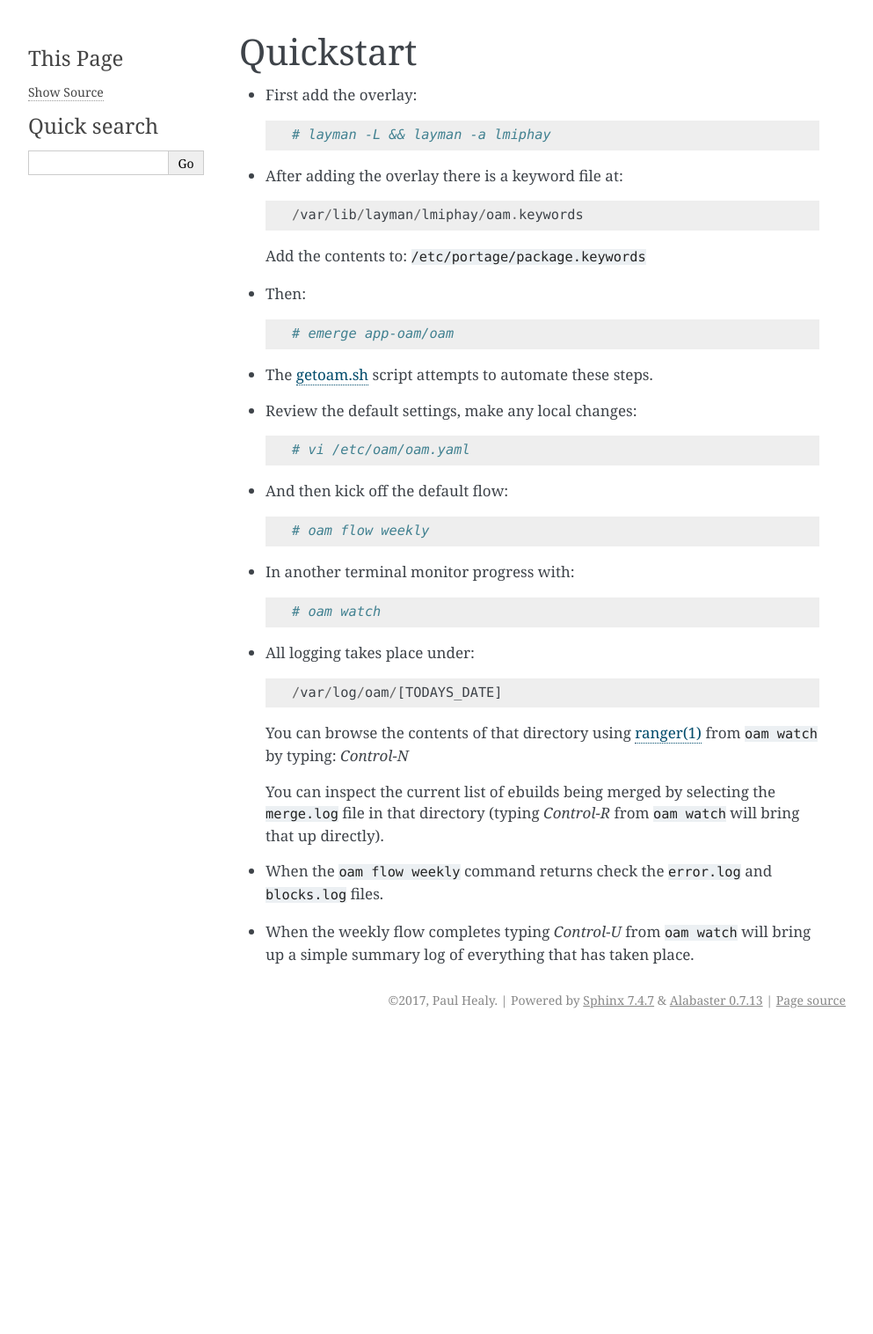
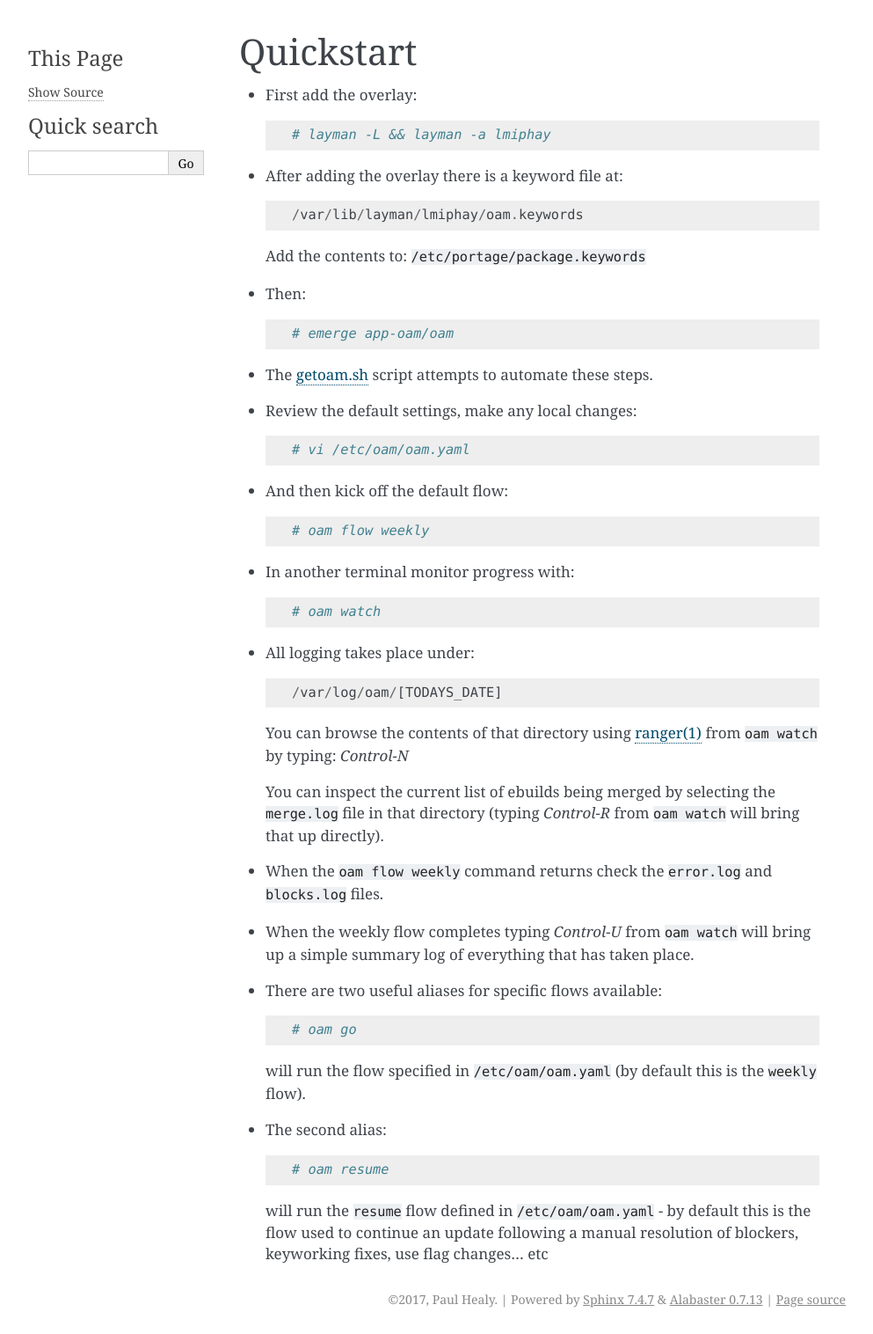
Before and after one commit to lmiphay/oam, a Sphinx documentation site: the page built from docs/source/quickstart.rst, in a window 1280 px wide. Shown: the whole page at 88% size, without its empty margins (148-1141 px from the left). Built offline with Sphinx 7.4.7, drawn with Linux system fonts in a browser that asks for light colours; before the commit the page ends 1176 px from its top, so only the background shows below that.

Commit message:
add a resume flow to finish off an update following manual fixes

```diff
--- a/docs/source/quickstart.rst
+++ b/docs/source/quickstart.rst
@@ -44,3 +44,16 @@ Quickstart
 
 * When the weekly flow completes typing `Control-U` from ``oam watch`` will bring up a simple summary
   log of everything that has taken place.
+
+* There are two useful aliases for specific flows available::
+
+    # oam go
+
+  will run the flow specified in ``/etc/oam/oam.yaml`` (by default this is the ``weekly`` flow).
+
+* The second alias::
+
+    # oam resume
+
+  will run the ``resume`` flow defined in ``/etc/oam/oam.yaml`` - by default this is the flow used
+  to continue an update following a manual resolution of blockers, keyworking fixes, use flag changes... etc
```
Also changed, not shown: 2 other files.
